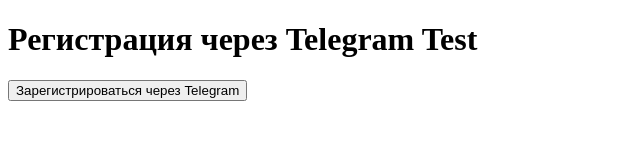
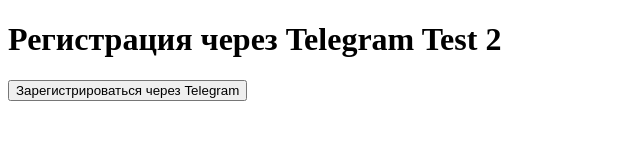
Before and after one commit to Fron4i/telegram_Bot_register_site, a website: page website/index.html in a window 1280 px wide. Shown: the full height of the page, 0-640 px from the left. Drawn offline with Linux system fonts and the light colour scheme.

Commit message:
test commit 2

```diff
--- a/website/index.html
+++ b/website/index.html
@@ -7,7 +7,7 @@
 	</head>
 	<body>
 		<div id="registration">
-			<h1>Регистрация через Telegram Test</h1>
+			<h1>Регистрация через Telegram Test 2</h1>
 			<button id="registerBtn">Зарегистрироваться через Telegram</button>
 		</div>
 		<div id="userInfo" style="display: none">
```
